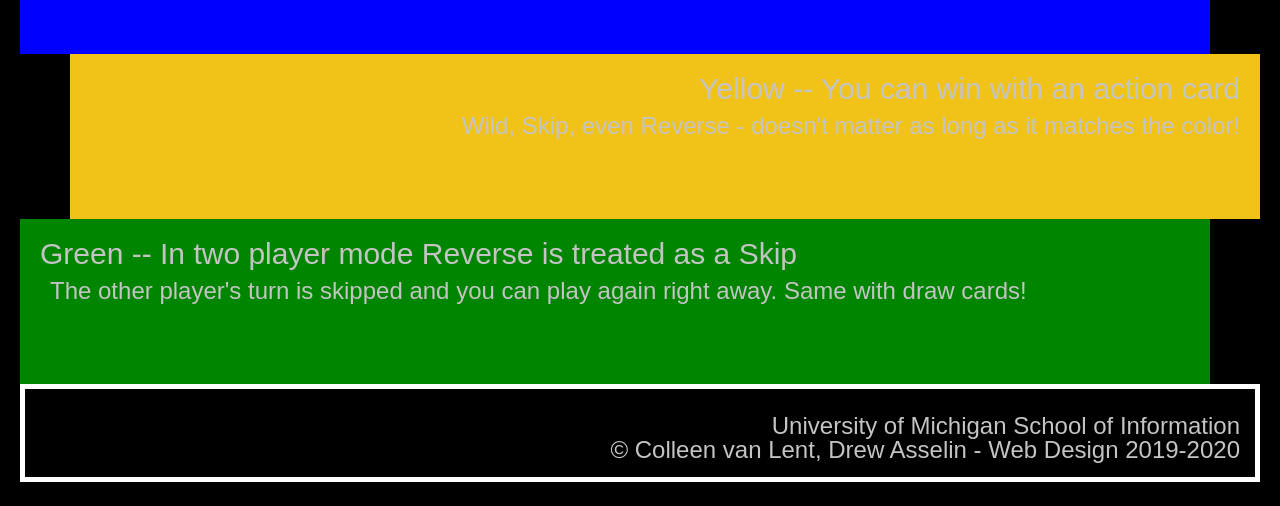
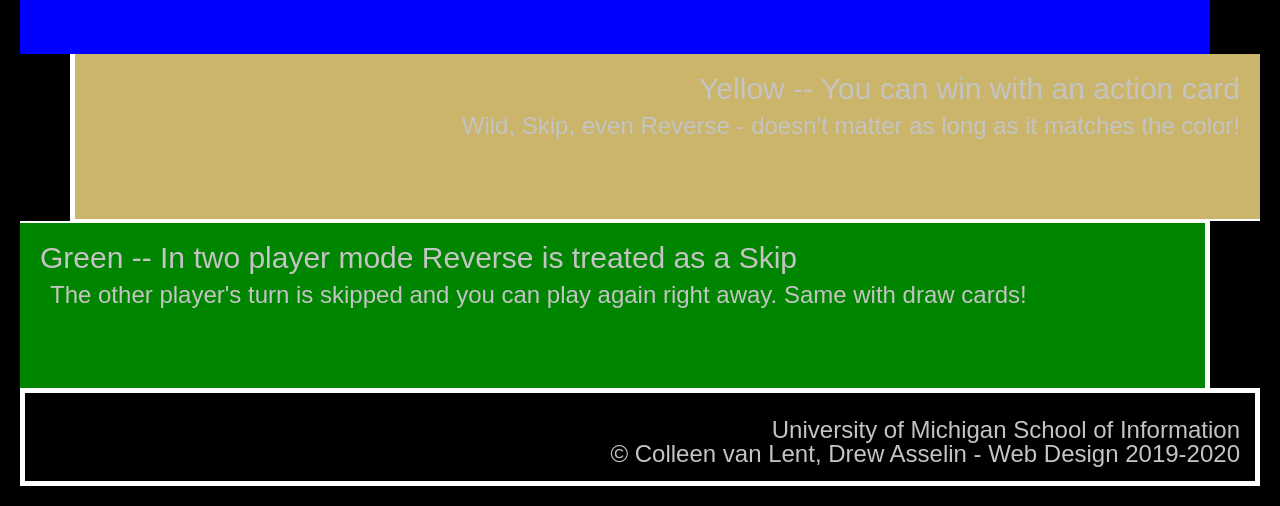
Before and after one commit to ryanblu17/hw2-w25, a plain HTML site: page index.html in a window 1280 px wide. Shown: the part 749-1255 px from the top of the page. Drawn offline with Linux system fonts and the light colour scheme.

Commit message:
Add files via upload

```diff
--- a/css/style.css
+++ b/css/style.css
@@ -64,12 +64,14 @@ div.blue {
 }
 
 div.yellow {
-    background-color: #f1c319;
+    background-color: #cab56b;
     text-align: right;
     margin-left: 50px;
     border-bottom: 2px;
     border-left: 5px;
+    border-style: solid;
     }
+
 
 div.green {
   background-color: #008500;
@@ -77,6 +79,7 @@ div.green {
   margin-right: 50px;
   border-right: 5px;
   border-top: 2px;
+  border-style: solid;
 }
 
 
```
